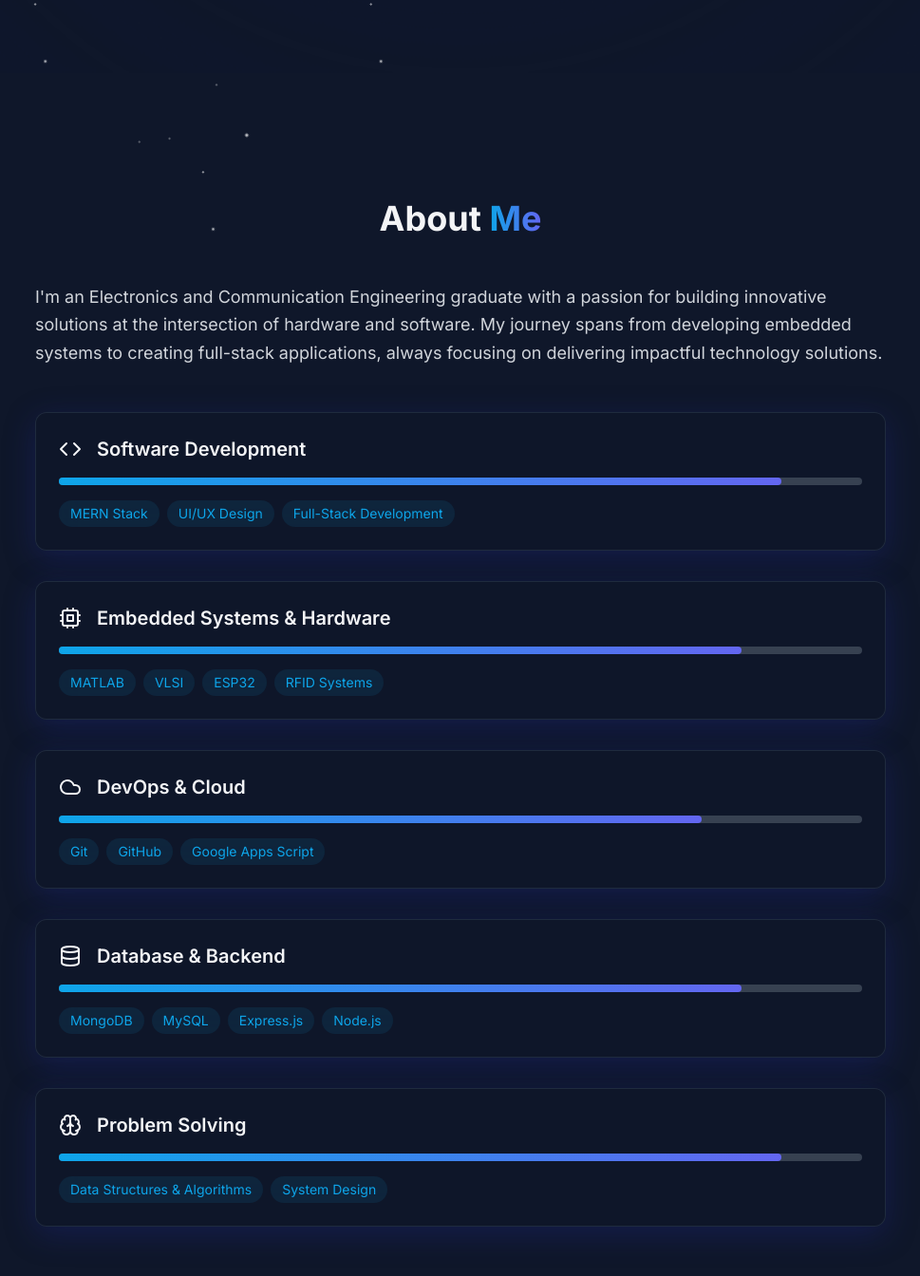
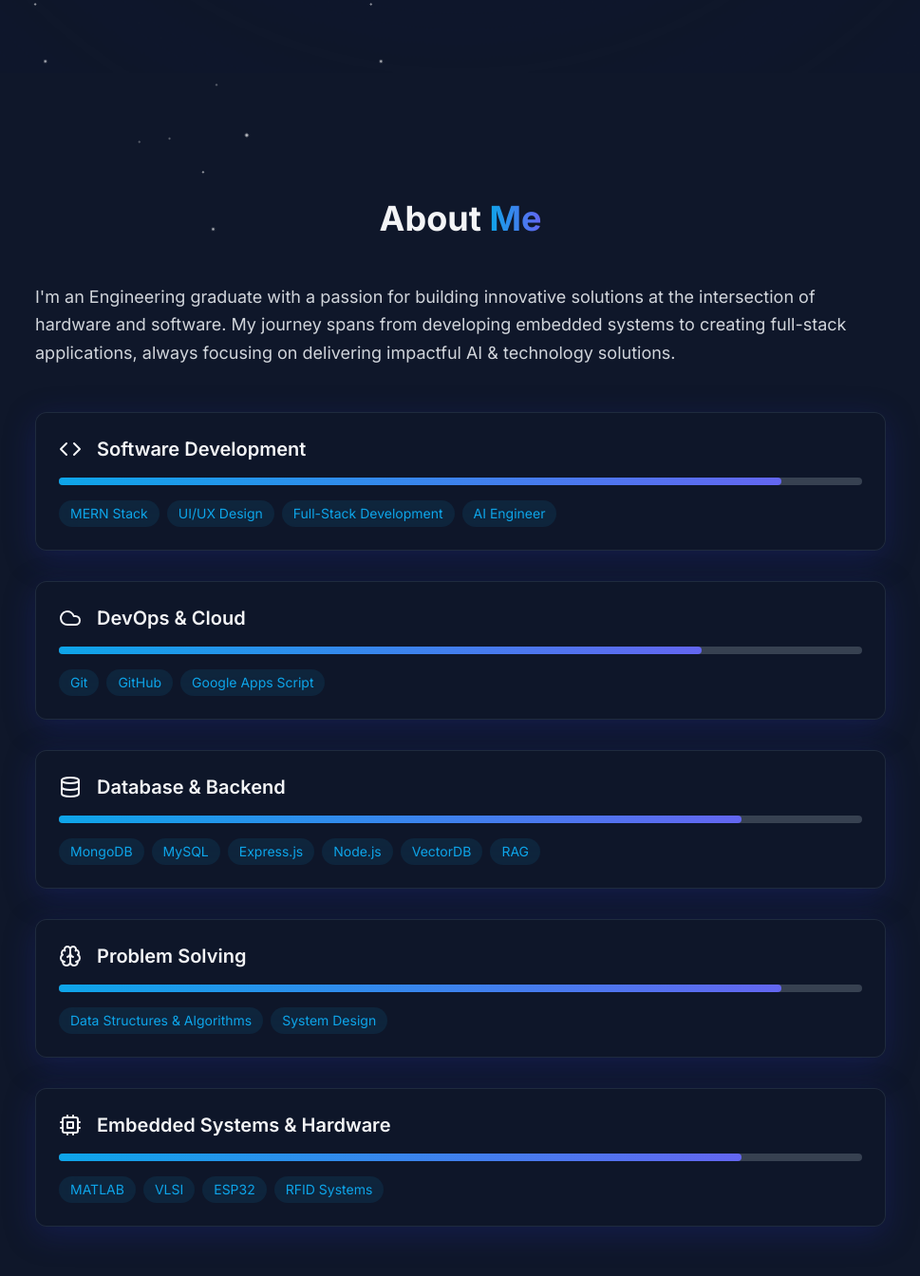
Before and after one commit to Rohit009s/rohit-Portfolio, a React (Vite) app: page / in a window 1280 px wide. Shown: the part 862-2206 px from the top of the page at 95% size, without its empty margins (155-1124 px from the left). Built offline with nearby package versions, Linux system fonts and the light colour scheme.

Commit message:
Update skills and descriptions in About component
Added new skills and updated descriptions in the About component.

```diff
--- a/src/components/About.tsx
+++ b/src/components/About.tsx
@@ -6,16 +6,11 @@ const About = () => {
   const skills = [
     {
       category: "Software Development",
-      items: ["MERN Stack", "UI/UX Design", "Full-Stack Development"],
+      items: ["MERN Stack", "UI/UX Design", "Full-Stack Development","AI Engineer"],
       icon: <Code className="w-6 h-6" />,
       progress: 90
     },
-    {
-      category: "Embedded Systems & Hardware",
-      items: ["MATLAB", "VLSI", "ESP32", "RFID Systems"],
-      icon: <Cpu className="w-6 h-6" />,
-      progress: 85
-    },
+
     {
       category: "DevOps & Cloud",
       items: ["Git", "GitHub", "Google Apps Script"],
@@ -24,7 +19,7 @@ const About = () => {
     },
     {
       category: "Database & Backend",
-      items: ["MongoDB", "MySQL", "Express.js", "Node.js"],
+      items: ["MongoDB", "MySQL", "Express.js", "Node.js","VectorDB","RAG"],
       icon: <Database className="w-6 h-6" />,
       progress: 85
     },
@@ -33,15 +28,56 @@ const About = () => {
       items: ["Data Structures & Algorithms", "System Design"],
       icon: <Brain className="w-6 h-6" />,
       progress: 90
+    },
+     {
+      category: "Embedded Systems & Hardware",
+      items: ["MATLAB", "VLSI", "ESP32", "RFID Systems"],
+      icon: <Cpu className="w-6 h-6" />,
+      progress: 85
     }
   ];
+
+  const sectionVariants = {
+    hidden: { opacity: 0, y: 20 },
+    visible: {
+      opacity: 1,
+      y: 0,
+      transition: {
+        duration: 0.8,
+        when: "beforeChildren",
+        staggerChildren: 0.1
+      }
+    },
+    exit: {
+      opacity: 0,
+      y: -20,
+      transition: {
+        duration: 0.3
+      }
+    }
+  };
+
+  const skillVariants = {
+    hidden: { opacity: 0, x: -20 },
+    visible: {
+      opacity: 1,
+      x: 0,
+      transition: { duration: 0.5 }
+    },
+    exit: {
+      opacity: 0,
+      x: 20,
+      transition: { duration: 0.3 }
+    }
+  };
 
   return (
     <section id="about" className="py-20">
       <motion.div
-        initial={{ opacity: 0 }}
-        whileInView={{ opacity: 1 }}
-        transition={{ duration: 0.8 }}
+        variants={sectionVariants}
+        initial="hidden"
+        whileInView="visible"
+        exit="exit"
         viewport={{ once: true }}
         className="container mx-auto px-4"
       >
@@ -52,14 +88,11 @@ const About = () => {
         <div className="max-w-4xl mx-auto">
           <motion.p
             className="text-lg text-gray-300 mb-12 leading-relaxed"
-            initial={{ opacity: 0, y: 20 }}
-            whileInView={{ opacity: 1, y: 0 }}
-            transition={{ delay: 0.2 }}
-            viewport={{ once: true }}
+            variants={skillVariants}
           >
-            I'm an Electronics and Communication Engineering graduate with a passion for building innovative solutions
+            I'm an Engineering graduate with a passion for building innovative solutions
             at the intersection of hardware and software. My journey spans from developing embedded systems to
-            creating full-stack applications, always focusing on delivering impactful technology solutions.
+            creating full-stack applications, always focusing on delivering impactful AI & technology solutions.
           </motion.p>
 
           <div className="space-y-8">
@@ -67,10 +100,8 @@ const About = () => {
               <motion.div
                 key={skill.category}
                 className="glass-card p-6"
-                initial={{ opacity: 0, x: -20 }}
-                whileInView={{ opacity: 1, x: 0 }}
-                transition={{ delay: index * 0.1 }}
-                viewport={{ once: true }}
+                variants={skillVariants}
+                custom={index}
               >
                 <div className="flex items-center gap-4 mb-4">
                   {skill.icon}
```
